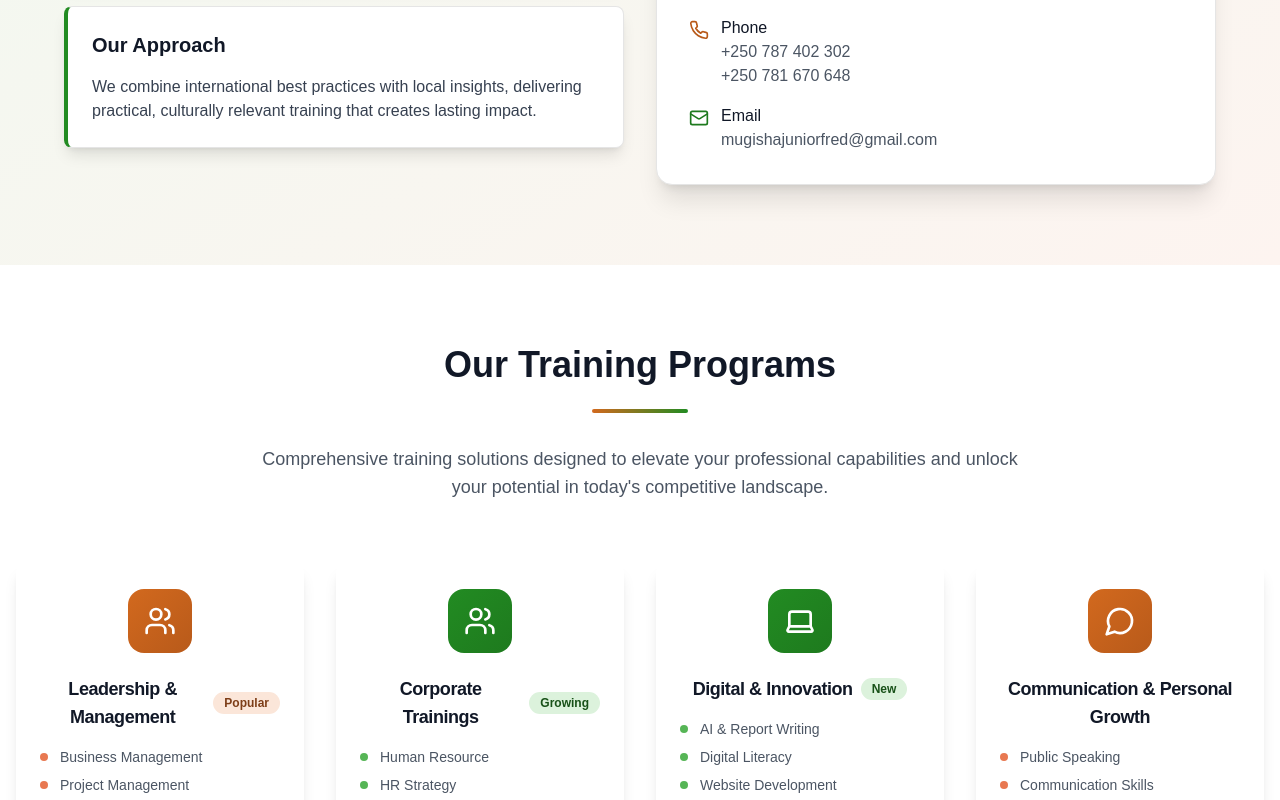
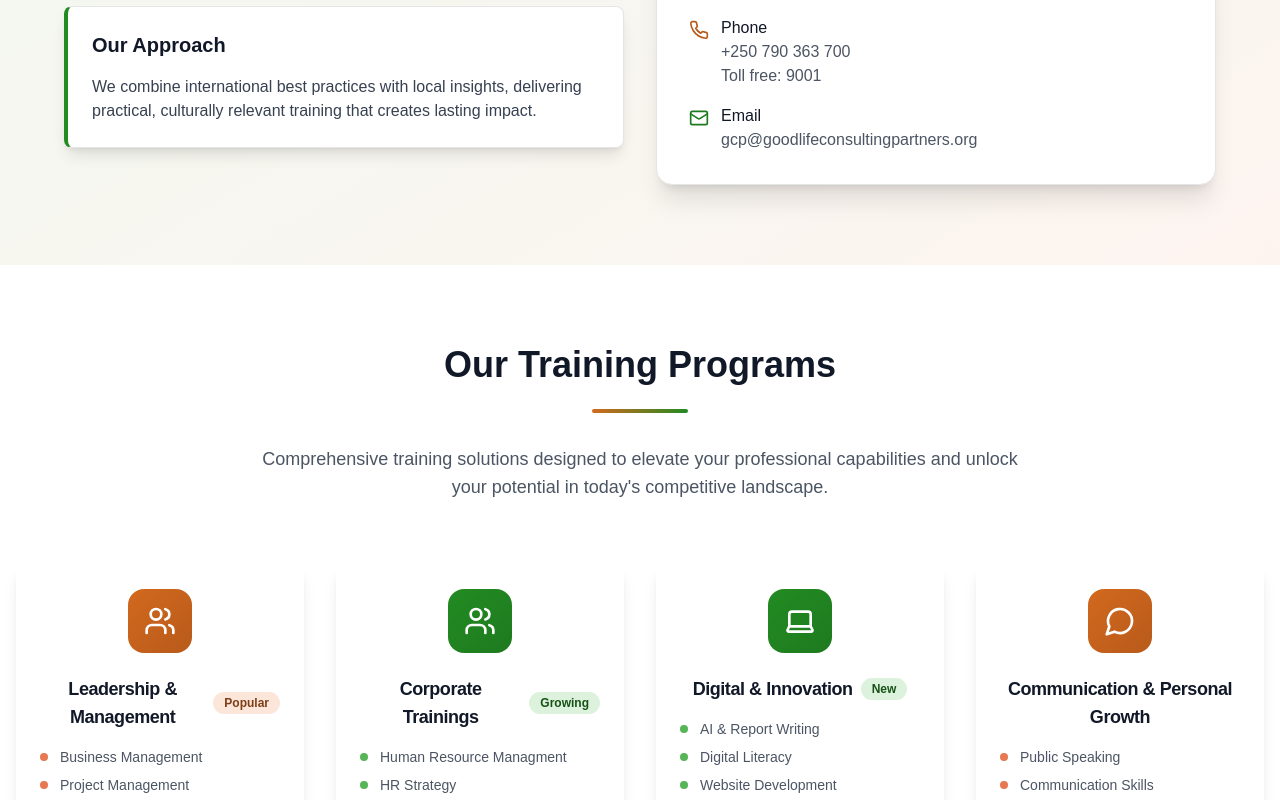
Before and after one commit to umuhozalionel/goodlife-consulting-landing, a Next.js app: page / in a window 1280 px wide. Shown: the part 1300-2100 px from the top of the page. Built offline with nearby package versions, Linux system fonts and the light colour scheme.

Commit message:
Home changes

```diff
--- a/components/about-section.tsx
+++ b/components/about-section.tsx
@@ -62,8 +62,8 @@ export default function AboutSection() {
                     <Phone className="h-5 w-5 text-terracotta-600 mt-1 flex-shrink-0" />
                     <div>
                       <p className="font-medium text-gray-900">Phone</p>
-                      <p className="text-gray-600">+250 787 402 302</p>
-                      <p className="text-gray-600">+250 781 670 648</p>
+                      <p className="text-gray-600">+250 790 363 700</p>
+                      <p className="text-gray-600">Toll free: 9001</p>
                     </div>
                   </div>
 
@@ -71,7 +71,7 @@ export default function AboutSection() {
                     <Mail className="h-5 w-5 text-forest-600 mt-1 flex-shrink-0" />
                     <div>
                       <p className="font-medium text-gray-900">Email</p>
-                      <p className="text-gray-600">mugishajuniorfred@gmail.com</p>
+                      <p className="text-gray-600">gcp@goodlifeconsultingpartners.org</p>
                     </div>
                   </div>
                 </div>
--- a/components/training-programs.tsx
+++ b/components/training-programs.tsx
@@ -16,7 +16,7 @@ const programs = [
     icon: Users,
     color: "forest",
     programs: [
-      "Human Resource",
+      "Human Resource Managment",
       "HR Strategy",
       "Talent Acquisition",
       "Performance Management",
```
